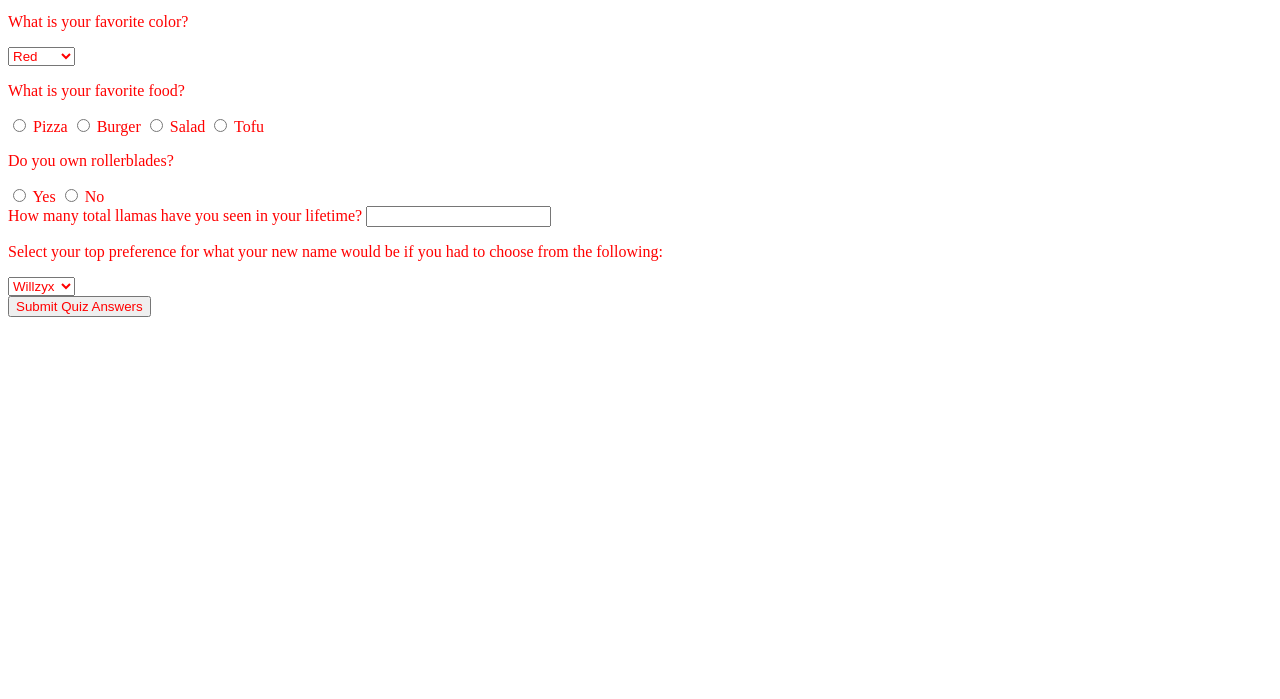
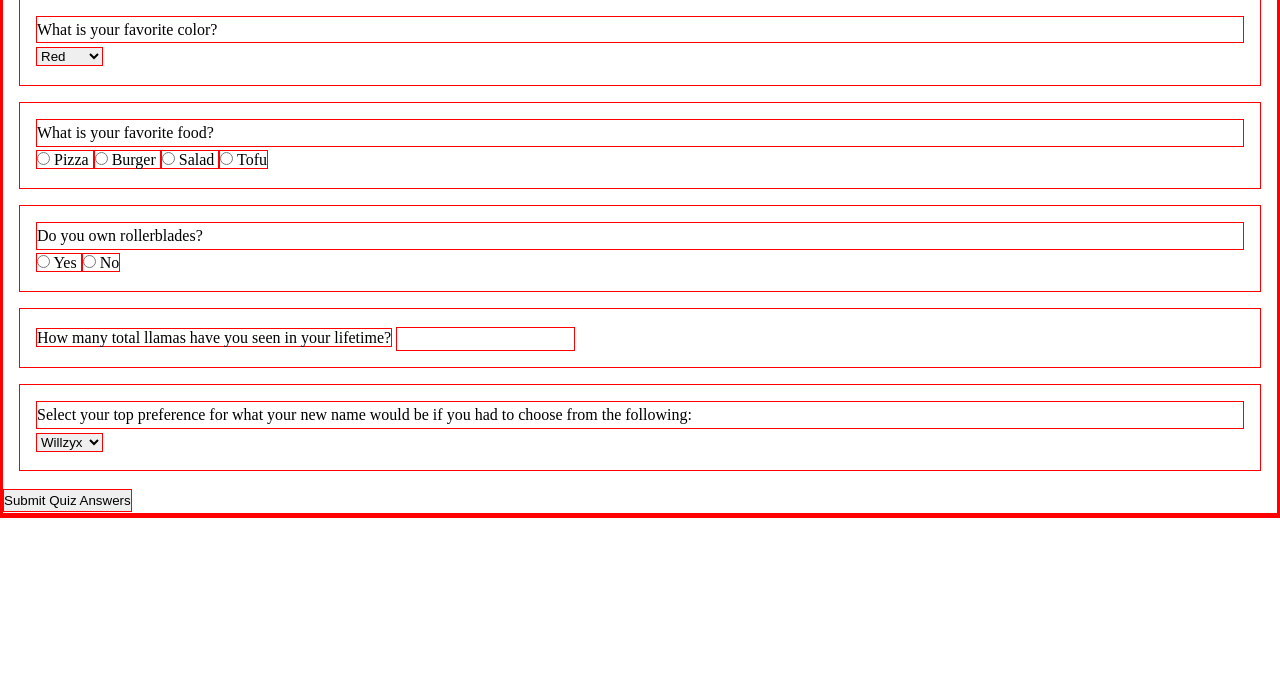
Before and after one commit to kylechinick/programming-language-quiz, a plain HTML site: page index.html in a window 1280 px wide. Shown: the part 101-800 px from the top of the page. Drawn offline with Linux system fonts and the light colour scheme.

Commit message:
Add basic style reset and WIP layout styling for better readability during project development

```diff
--- a/css/styles.css
+++ b/css/styles.css
@@ -1,3 +1,12 @@
 * {
-  color: red;
+  box-sizing: border-box;
+  margin: 0;
+  padding: 0;
+  line-height: 1.6;
+  border: 1px solid red;
 }
+
+.questionContainer {
+  margin: 1rem;
+  padding: 1rem;
+}
```
